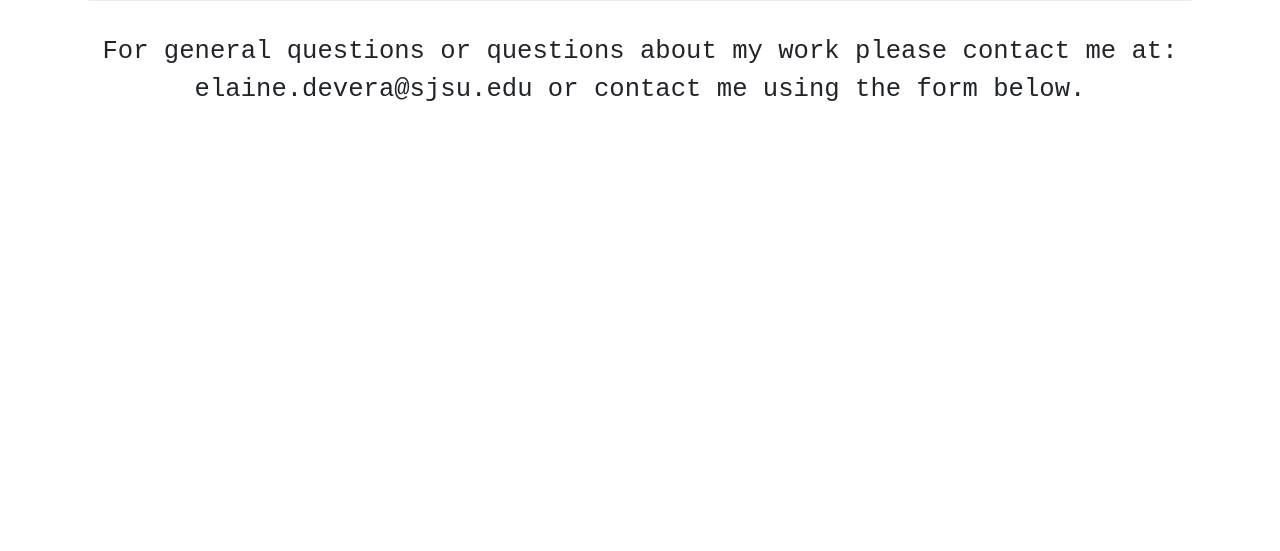
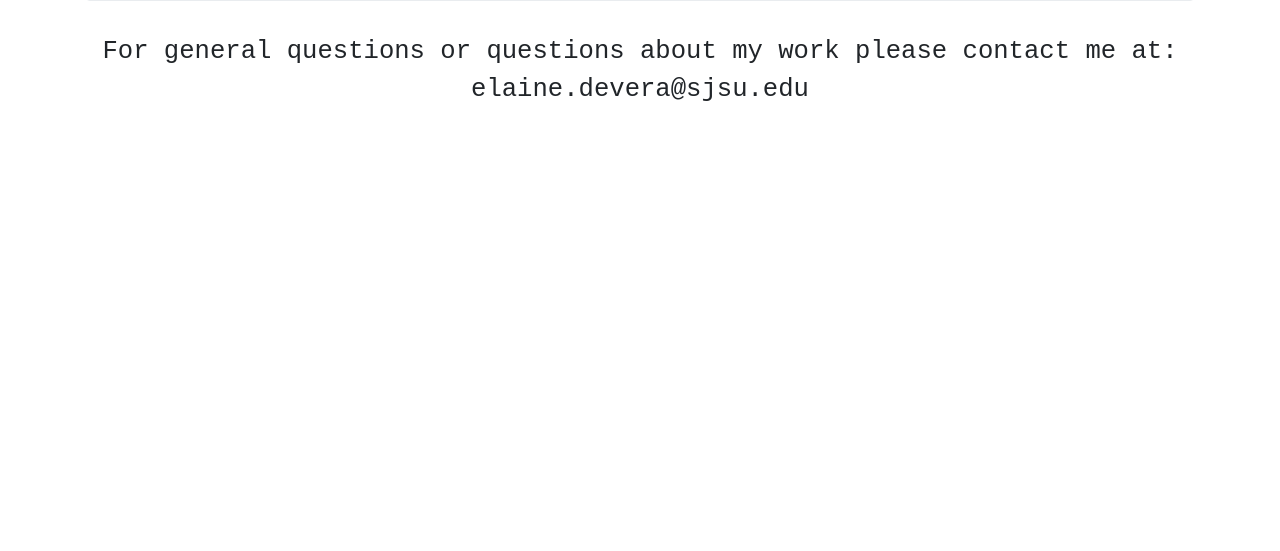
Before and after one commit to ElaineDevera/ElaineDevera.github.io, a plain HTML site: page contact.html in a window 1280 px wide. Shown: the part 249-800 px from the top of the page. Drawn offline with nearby package versions, Linux system fonts and the light colour scheme.

Commit message:
Update contact.html

```diff
--- a/contact.html
+++ b/contact.html
@@ -58,7 +58,7 @@ img {
 <h1 style="font-size:300%;">Contact</h1>
 </div>
 <p style="font-size:160%;">
-For general questions or questions about my work please contact me at: elaine.devera@sjsu.edu or contact me using the form below.</p>
+For general questions or questions about my work please contact me at: elaine.devera@sjsu.edu</p>
 
   <div class="container">
 
```
